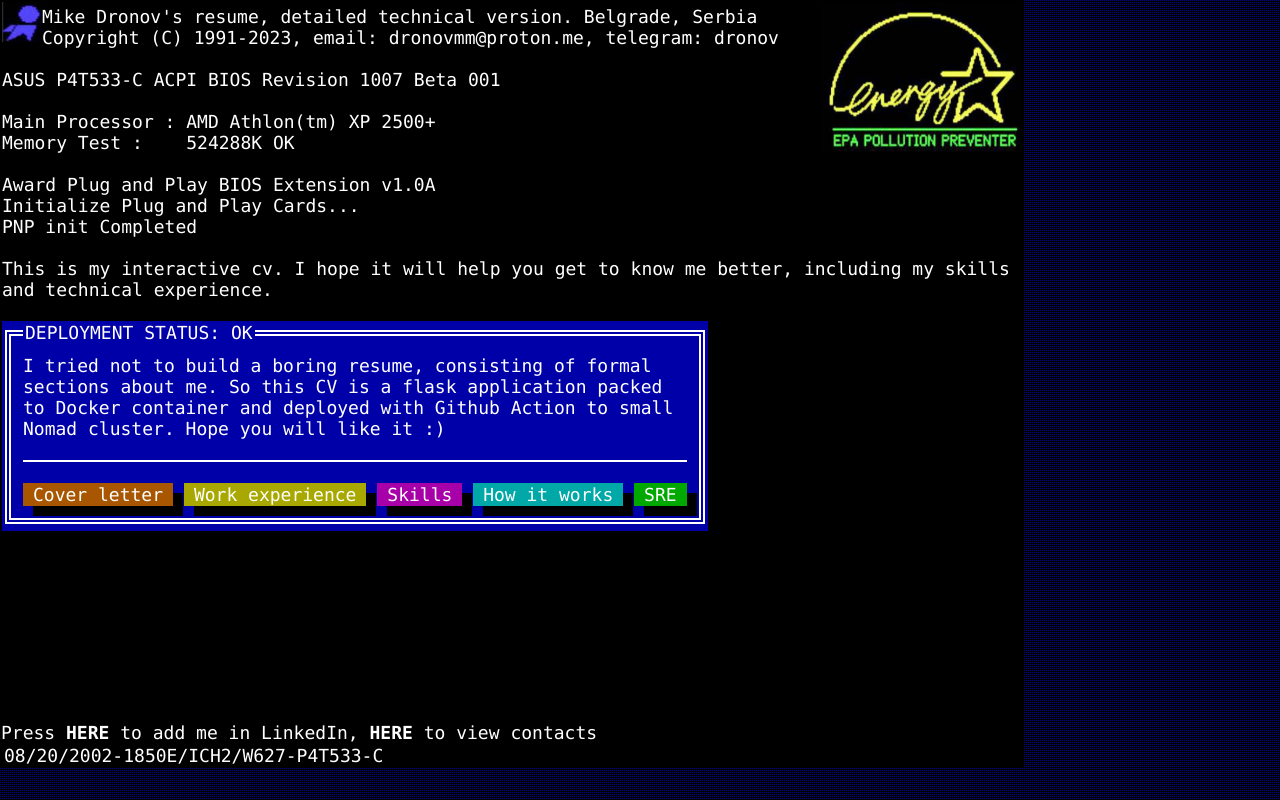
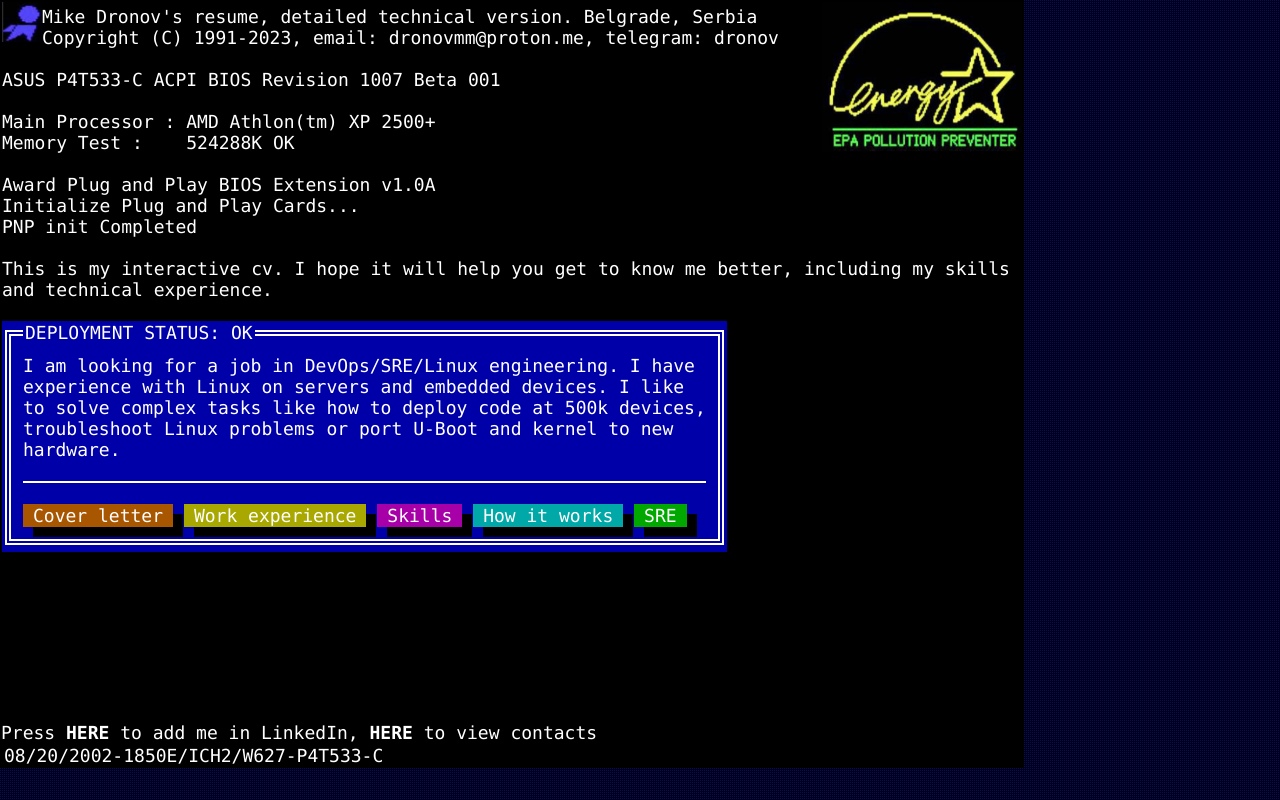
Before and after one commit to dronov/cv.dronov.net, a Flask app: page / in a window 1280 px wide. Run offline with Flask 3, Linux system fonts and the light colour scheme.

Commit message:
I am looking for a new job

```diff
--- a/templates/index.html
+++ b/templates/index.html
@@ -41,10 +41,11 @@
             <div class="tui-window">
                 <fieldset class="tui-fieldset">
                     <legend>DEPLOYMENT STATUS: OK</legend>
-                    I tried not to build a boring resume, consisting of formal<br>
-                    sections about me. So this CV is a flask application packed <br>
-                    to Docker container and deployed with Github Action to small<br>
-                    Nomad cluster. Hope you will like it :)<br>
+                    I am looking for a job in DevOps/SRE/Linux engineering. I have<br>
+                    experience with Linux on servers and embedded devices. I like<br>
+                    to solve complex tasks like how to deploy code at 500k devices,<br>
+                    troubleshoot Linux problems or port U-Boot and kernel to new<br>
+                    hardware.<br>
                     <br>
                     <div class="tui-divider"></div>
                     <br>
```
